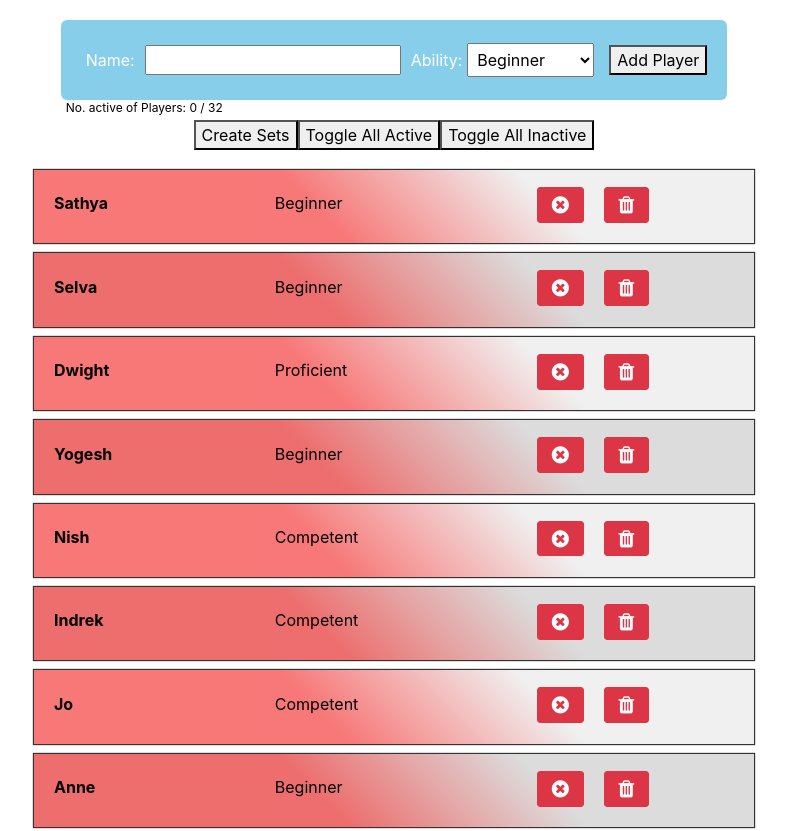
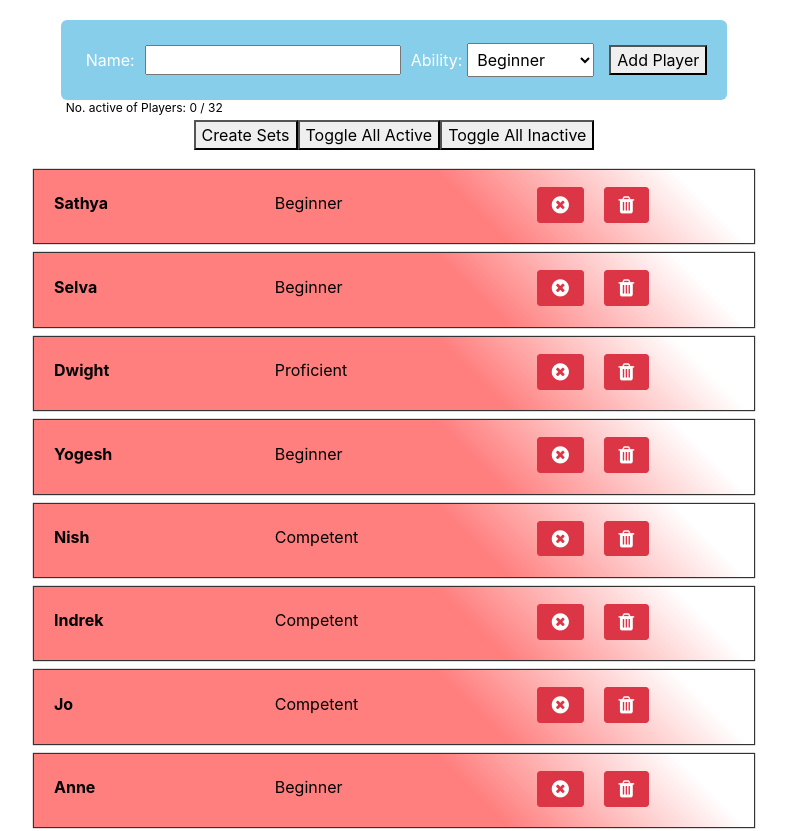
Before and after one commit to Dhrubub/tennis-matches-generator, a React (Create React App) app: page / in a window 1280 px wide. Shown: the top 831 px of the page, without its empty margins (246-1033 px from the left). Built offline with nearby package versions, Linux system fonts and the light colour scheme.

Commit message:
minor changes

```diff
--- a/src/components/Home/player-card.tsx
+++ b/src/components/Home/player-card.tsx
@@ -95,23 +95,19 @@ const Container = styled.div`
   box-shadow: 0px 0px 1px 1px rgba(0,0,0,0.8);
 
   &.active {
-    //background-color: green;
-    background-image: linear-gradient(45deg, rgba(0,255,0,0.5) 40%, transparent 70%);
-    //border: 2px solid green;
+    background-image: linear-gradient(45deg, rgba(0,255,0,0.5) 60%, transparent 90%);
   }
 
   &.inactive {
-    //background-color: red;
-    background-image: linear-gradient(45deg, rgba(255,0,0,0.5) 40%, transparent 70%);
-    //border: 2px solid red;
+    background-image: linear-gradient(45deg, rgba(255,0,0,0.5) 60%, transparent 90%);
   }
 
   &.even {
-    background-color: rgba(220,220,220);
+    background-color: white;
   }
 
   &.odd {
-    background-color: rgba(240,240,240);
+    background-color: white;
   }
 `;
 
```
